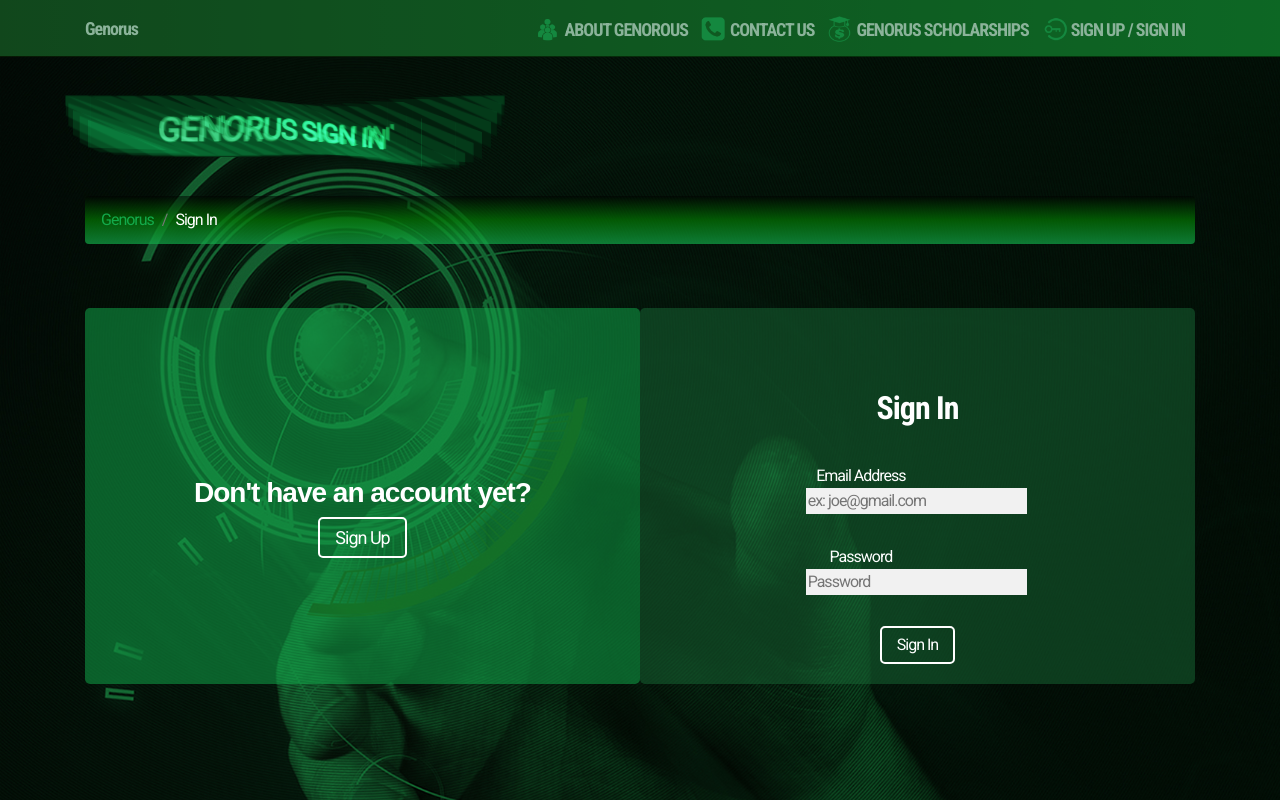
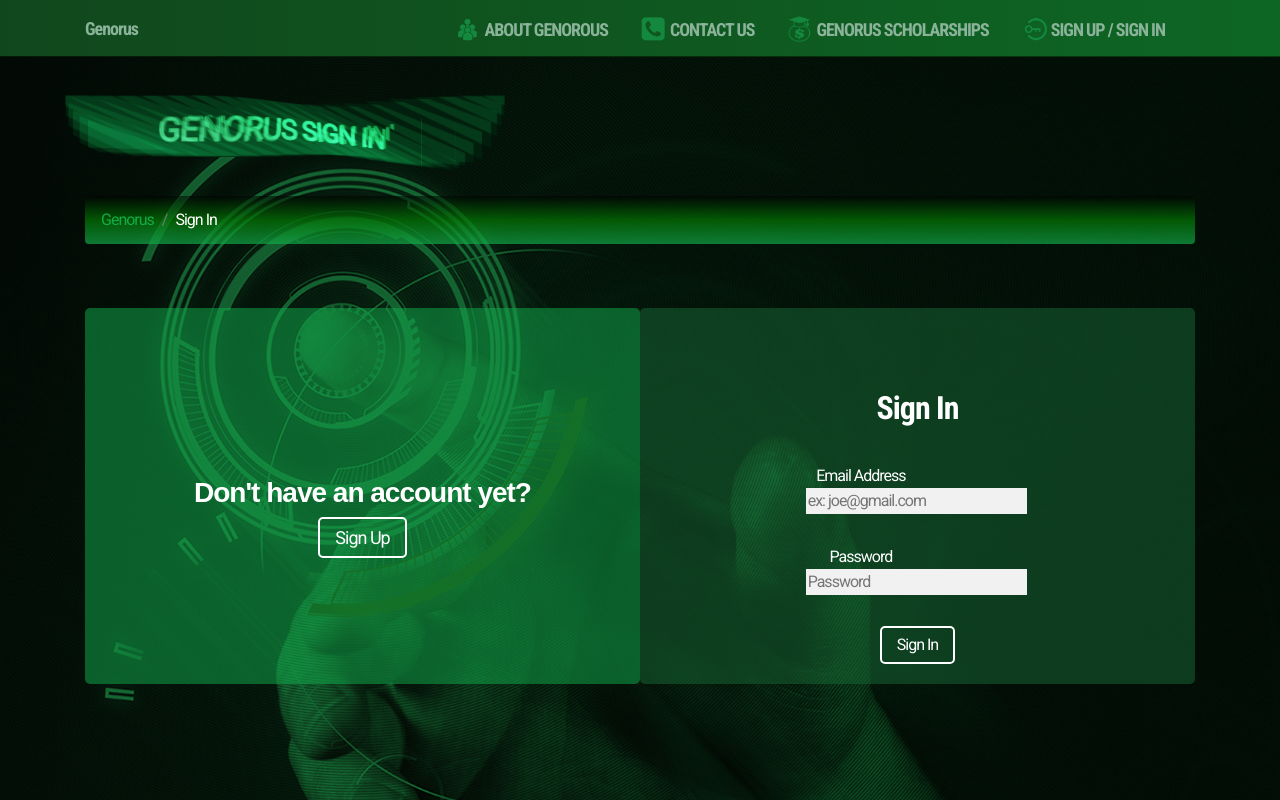
Before and after one commit to GenorUS/genorus-app, a React (Create React App) app in the folder client/: page /signin in a window 1280 px wide. Shown: the top 800 px of the page. Built offline with nearby package versions, Linux system fonts and the light colour scheme; a web font is replaced by a local one.

Commit message:
I fixed the spacing issue in the navbar items

```diff
--- a/client/public/assets/bootstrap/css/modern-business.css
+++ b/client/public/assets/bootstrap/css/modern-business.css
@@ -155,12 +155,12 @@ a.nav-link:hover{
   }
 
   a.navbar-brand{
-    margin-right: 10px;
+    margin-right: 30px;
     color: #ffffff !important;
   }
 
   a.navbar-brand:hover{
-    margin-right: 10px;
+    margin-right: 30px;
     color: #13aa4b !important;
   }
 
```
